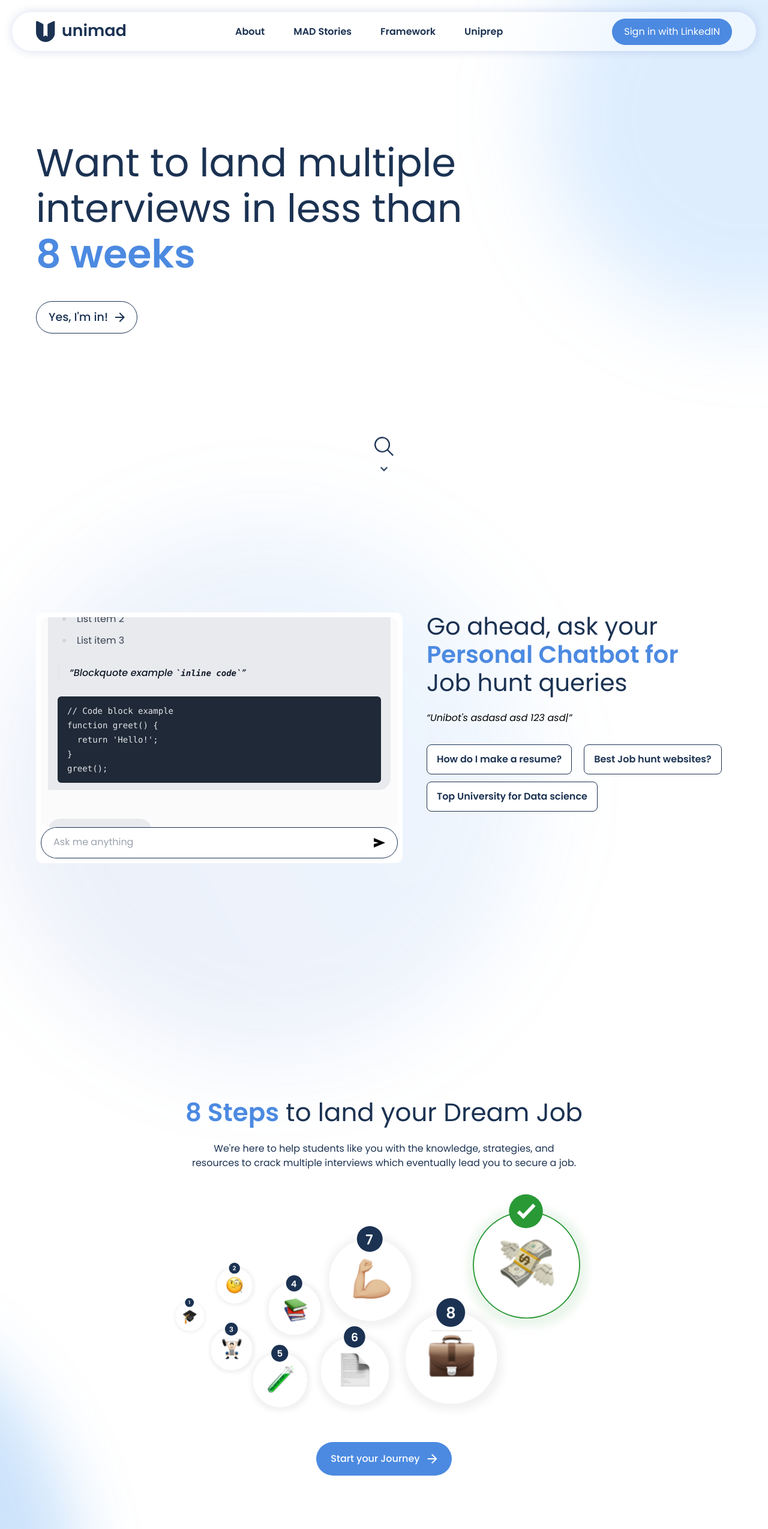
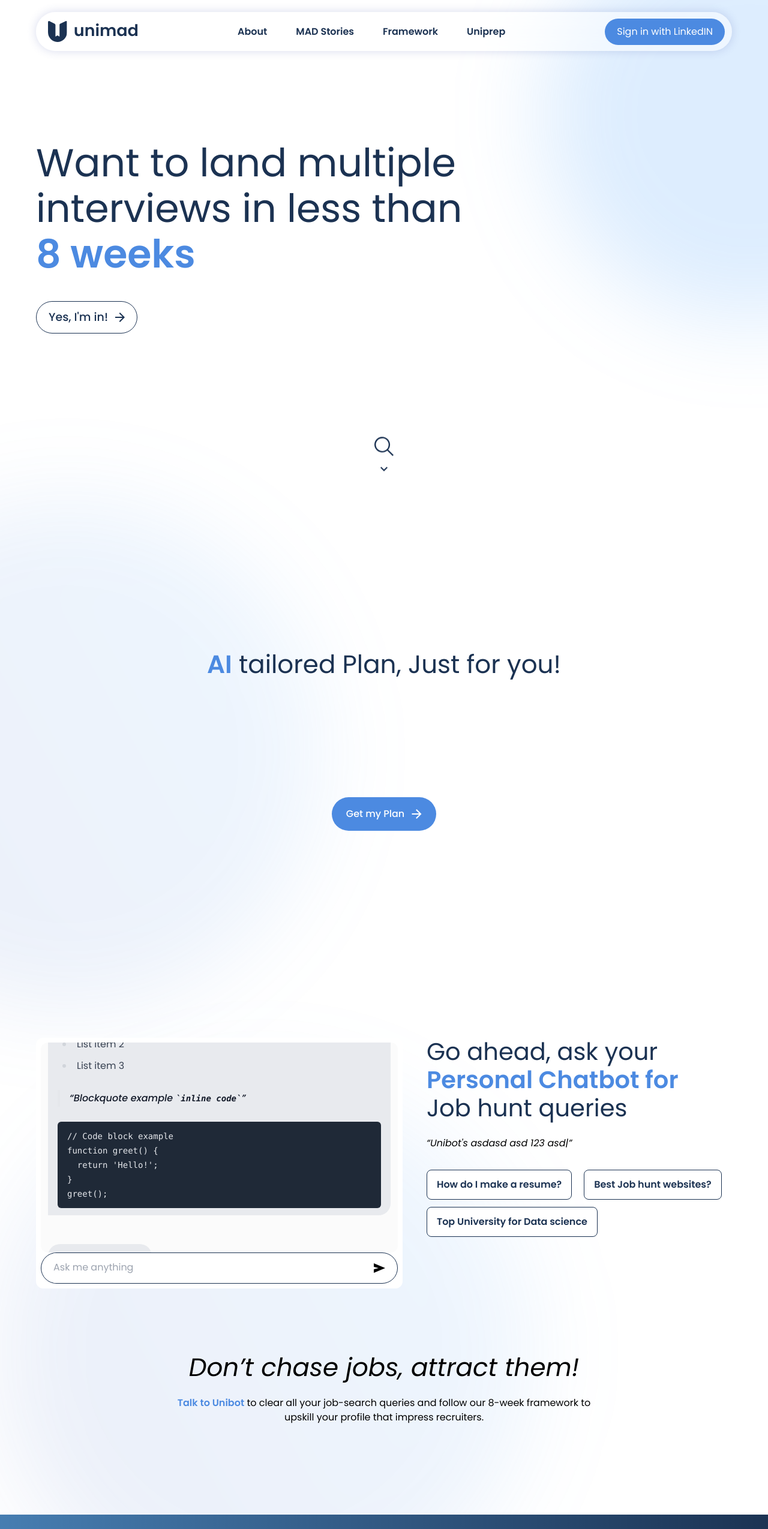
Before and after one commit to sulaimanwebdev/Unimad-V2, a Next.js app: page / in a window 1280 px wide. Shown: the top 2549 px of the page at 60% size. Built offline with nearby package versions, Linux system fonts and the light colour scheme; grey boxes are pictures that could not be loaded.

Commit message:
refactor done

```diff
--- a/src/components/Header.js
+++ b/src/components/Header.js
@@ -7,7 +7,7 @@ const Header = () => {
   return (
     <>
      <div className="fixed top-0 pt-5 left-1/2 -translate-x-1/2 w-[calc(100%-40px)] z-[40]">
-     <div className="headerCont max-w-[1250px] bg-white rounded-full mx-auto">
+     <div className="headerCont max-w-[1160px] bg-white rounded-full mx-auto">
        <div className="mainCont flex items-center justify-between gap-5 py-3 md2:py-0">
         <Link href="/" className="flex w-fit"><img src="/images/logo.svg" alt="logo" className="w-[120px] md2:w-[150px]" /></Link>
         <div className="hidden md2:flex items-center justify-center gap-5 lg:gap-8 h-full top-auto right-auto text-main-dark bg-transparent translate-y-1">
@@ -16,7 +16,7 @@ const Header = () => {
           <Link href="/framework" className="flex items-center justify-center font-[600] w-fit h-[65px] -translate-y-1 px-2 transition hover:bg-main-dark hover:text-white">Framework</Link>
           <Link href="/uniprep" className="flex items-center justify-center font-[600] w-fit h-[65px] -translate-y-1 px-2 transition hover:bg-main-dark hover:text-white">Uniprep</Link>
         </div>
-         <Link href="/signin" className="hidden md2:flex button2 px-5 py-2.5 rounded-full bg-main transition hover:bg-main-dark text-white w-fit">Sign in with LinkedIN</Link>
+         <Link href="/signin" className="hidden md2:flex button2 px-5 py-2.5 rounded-full bg-main transition hover:bg-main-dark text-white w-fit -mr-2">Sign in with LinkedIN</Link>
          <button onClick={()=> {setmenu("translate-x-0")}} className="flex md2:hidden"><svg width="25" height="17" viewBox="0 0 22 14" fill="none" xmlns="http://www.w3.org/2000/svg"><path d="M1 1.14563H21" stroke="#0A256B" strokeWidth="2" strokeLinecap="round"/><path d="M1 6.70117H21" stroke="#0A256B" strokeWidth="2" strokeLinecap="round"/><path d="M1 12.2567H21" stroke="#0A256B" strokeWidth="2" strokeLinecap="round"/></svg></button>
        </div>
 
--- a/src/components/StepsAnimation.js
+++ b/src/components/StepsAnimation.js
@@ -42,7 +42,7 @@ const StepsAnimation = () => {
       <video
         ref={videoRef}
         src="/images/plan.mp4"
-        className="-ml-[20px] -mt-5 relative  flex z-30"
+        className="-mt-5 relative  flex z-30"
         muted
         loop={false}
         playsInline
--- a/src/pages/index.js
+++ b/src/pages/index.js
@@ -23,9 +23,41 @@ const Home = () => {
       </div>
       </Fade>
      </div>
-     <div className="flex items-center justify-center mt-24 absolute bottom-0 left-1/2 -translate-x-1/2 z-30"><a href="#chatbot"><img src="/images/search-group.svg" alt="search icon" className="animate-bounce" /></a></div>
+     <div className="flex items-center justify-center mt-24 absolute bottom-0 left-1/2 -translate-x-1/2 z-30"><a href="#plan"><img src="/images/search-group.svg" alt="search icon" className="animate-bounce" /></a></div>
 
-     <div id="chatbot" className="flex items-center justify-center md2:min-h-screen pt-[100px] md2:pt-0 mt-[200px] ">
+
+
+
+
+
+
+
+     <div id="plan" className="mainCont relative flex items-center justify-center flex-col md2:min-h-screen -scroll-my-[100px] mt-[100px]">
+     <div className="relative text-main-dark mt-[150px] md2:mt-[200px] z-30">
+     <Fade bottom>
+
+      <div className="text-[38px] sm3:text-[42px] text-center mb-5"><span className="text-main font-semibold">AI</span> tailored Plan, Just for you!</div>
+      </Fade>
+      <Fade bottom>
+       <div className="flex items-center justify-center">
+        <StepsAnimation/>
+       </div>
+      </Fade>
+      <Fade bottom>
+      <button className="button2 bg-main transition hover:bg-main-dark text-white flex items-center gap-3 text-center font-medium rounded-full w-fit px-6 py-4 mt-10 mx-auto">Get my Plan <svg width="17" height="16" viewBox="0 0 17 16" fill="none" xmlns="http://www.w3.org/2000/svg"><path d="M12.675 9H0.5V7H12.675L7.075 1.4L8.5 0L16.5 8L8.5 16L7.075 14.6L12.675 9Z" fill="white"/></svg></button>
+      </Fade>
+     </div>
+
+     <img src="/images/circle3.svg" alt="circle bg" className="absolute -bottom-[300px] -left-[500px]" />
+    </div>
+
+
+
+
+
+
+
+    <div id="chatbot" className="flex items-center justify-center mt-[200px]">
      <div className="mainCont relative">
      <div className="relative text-main-dark grid grid-cols-1 md2:grid-cols-2 xl:grid-cols-[1.2fr,1fr] gap-12 md2:gap-10 z-30">
      <Fade bottom>
@@ -69,13 +101,32 @@ const Home = () => {
      </div>
      <img src="/images/circle3.svg" alt="circle bg" className="hidden sm2:flex absolute bottom-[200px] md:bottom-[100px] md2:-bottom-[480px] -left-[200px] w-[1200px]" />
 
+
+     <Fade bottom>
+
+      <div className="relative text-center z-30 mt-[100px]">
+       <div className="text-[38px] sm2:text-[42px] italic mb-4">Don’t chase jobs, attract them!</div>
+       <div className="font-normal"><a href="#chatbot" className="text-main font-semibold">Talk to Unibot</a> to clear all your job-search queries and follow our 8-week framework to<br className="hidden md2:flex"/> upskill your profile that impress recruiters. </div>
+      </div>
+      </Fade>
      </div>
 
      </div>
 
 
+
+     <div className="banner relative w-full overflow-hidden text-white text-[40px] md:text-[50px] py-2 mt-[120px] md2:mt-[150px] z-30">
+      <div className="text-wrapper inline-flex whitespace-nowrap leading-[0]">
+        <span>{text}</span>
+        <span>{text}</span>
+      </div>
+    </div>
+
+
+
+
      <div className="mainCont relative text-main-dark z-30">
-      <div className="relative text-center z-30 mt-[150px] md2:mt-[200px]">
+      <div className="relative text-center z-30 mt-[150px] ">
       <Fade bottom>
        <div className="text-[42px] leading-[117%] mb-6"><span className="text-main font-semibold">8 Steps</span> to land your Dream Job</div>
        <div className="font-normal text-center max-w-[650px] mx-auto">We're here to help students like you with the knowledge, strategies, and resources to crack multiple interviews which eventually lead you to secure a job.</div>
@@ -87,45 +138,18 @@ const Home = () => {
        <button className="button2 bg-main transition hover:bg-main-dark text-white flex items-center gap-3 text-center font-medium rounded-full w-fit px-6 py-4 mt-10 mx-auto">Start your Journey <svg width="17" height="16" viewBox="0 0 17 16" fill="none" xmlns="http://www.w3.org/2000/svg"><path d="M12.675 9H0.5V7H12.675L7.075 1.4L8.5 0L16.5 8L8.5 16L7.075 14.6L12.675 9Z" fill="white"/></svg></button>
        </Fade>
       </div>
-      <Fade bottom>
 
-      <div className="relative text-center z-30 mt-[150px]">
-       <div className="text-[38px] sm2:text-[42px] italic mb-4">Don’t chase jobs, attract them!</div>
-       <div className="font-normal"><a href="#chatbot" className="text-main font-semibold">Talk to Unibot</a> to clear all your job-search queries and follow our 8-week framework to<br className="hidden md2:flex"/> upskill your profile that impress recruiters. </div>
-      </div>
-      </Fade>
 
       <img src="/images/circle2.svg" alt="circle bg" className="absolute -bottom-[500px] -left-[500px] md2:-left-[800px] xl:-left-[1000px]" />
      </div>
 
 
-     <div className="banner relative w-full overflow-hidden text-white text-[40px] md:text-[50px] py-2 mt-[120px] md2:mt-[150px] z-30">
-      <div className="text-wrapper inline-flex whitespace-nowrap leading-[0]">
-        <span>{text}</span>
-        <span>{text}</span>
-      </div>
-    </div>
+
+    {/* --------------------------------------- */}
 
 
-    <div className="mainCont relative">
-     <div className="relative text-main-dark mt-[150px] md2:mt-[200px] z-30">
-     <Fade bottom>
 
-      <div className="text-[38px] sm3:text-[42px] text-center mb-5"><span className="text-main font-semibold">AI</span> tailored Plan, Just for you!</div>
-      </Fade>
-      <Fade bottom>
-       <div className="flex items-center justify-center">
-        <StepsAnimation/>
-       </div>
-      </Fade>
-      <Fade bottom>
-      <button className="button2 bg-main transition hover:bg-main-dark text-white flex items-center gap-3 text-center font-medium rounded-full w-fit px-6 py-4 mt-10 mx-auto">Get my Plan <svg width="17" height="16" viewBox="0 0 17 16" fill="none" xmlns="http://www.w3.org/2000/svg"><path d="M12.675 9H0.5V7H12.675L7.075 1.4L8.5 0L16.5 8L8.5 16L7.075 14.6L12.675 9Z" fill="white"/></svg></button>
-      </Fade>
-     </div>
 
-     <img src="/images/circle3.svg" alt="circle bg" className="absolute -bottom-[300px] -left-[500px]" />
-     <img src="/images/circle4.svg" alt="circle bg" className="w-[1000px] absolute -bottom-[700px] -right-[500px]" />
-    </div>
 
 
      <div className="relative overflow-hidden z-30">
```
